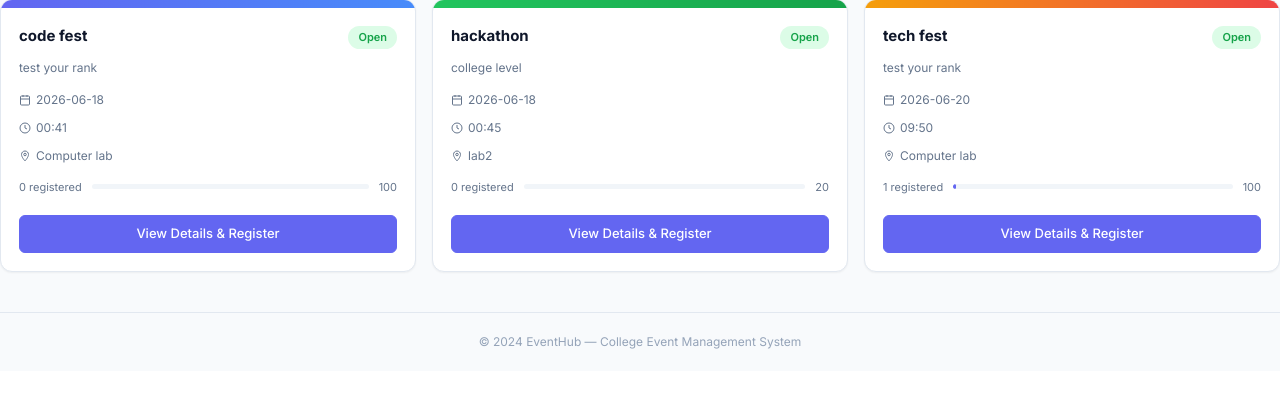
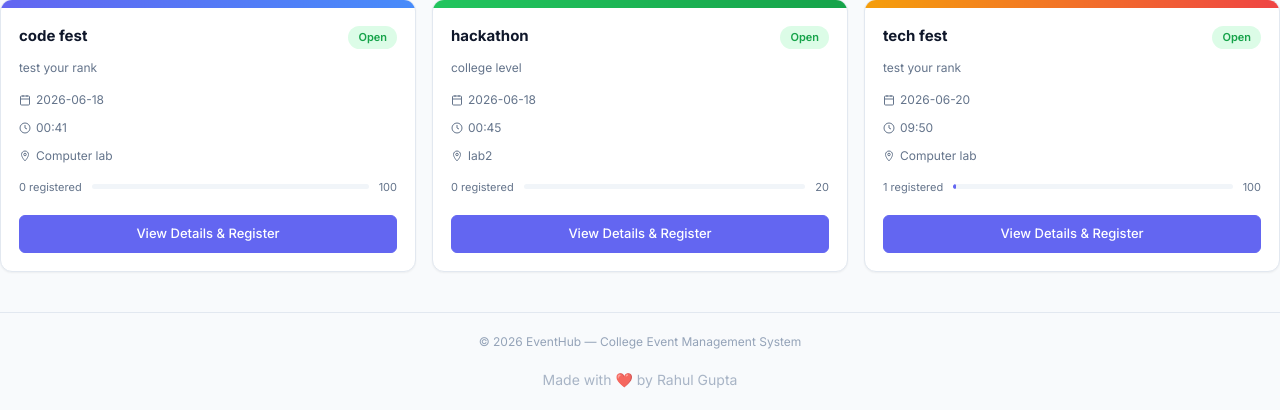
Before and after one commit to rahulgupta-cse/eventhub, a Flask app: page / in a window 1280 px wide. Shown: the part 509-919 px from the top of the page. Before the commit the page ends 858 px from the top, so only its background shows below. Run offline with Flask 3, Linux system fonts and the light colour scheme; data comes from the database, SQL or seed files in the repository; both versions use the stored data as it was after the commit.

Commit message:
Personalize footer with creator information

```diff
--- a/templates/index.html
+++ b/templates/index.html
@@ -131,5 +131,11 @@
   {% endif %}
 </div>
 
-<footer>© 2024 EventHub — College Event Management System</footer>
+<footer>
+  © 2026 EventHub — College Event Management System
+  <br><br>
+  <span style="font-size:14px; opacity:0.8;">
+    Made with ❤️ by Rahul Gupta
+  </span>
+</footer>
 {% endblock %}
```
Also changed, not shown: database.db.
